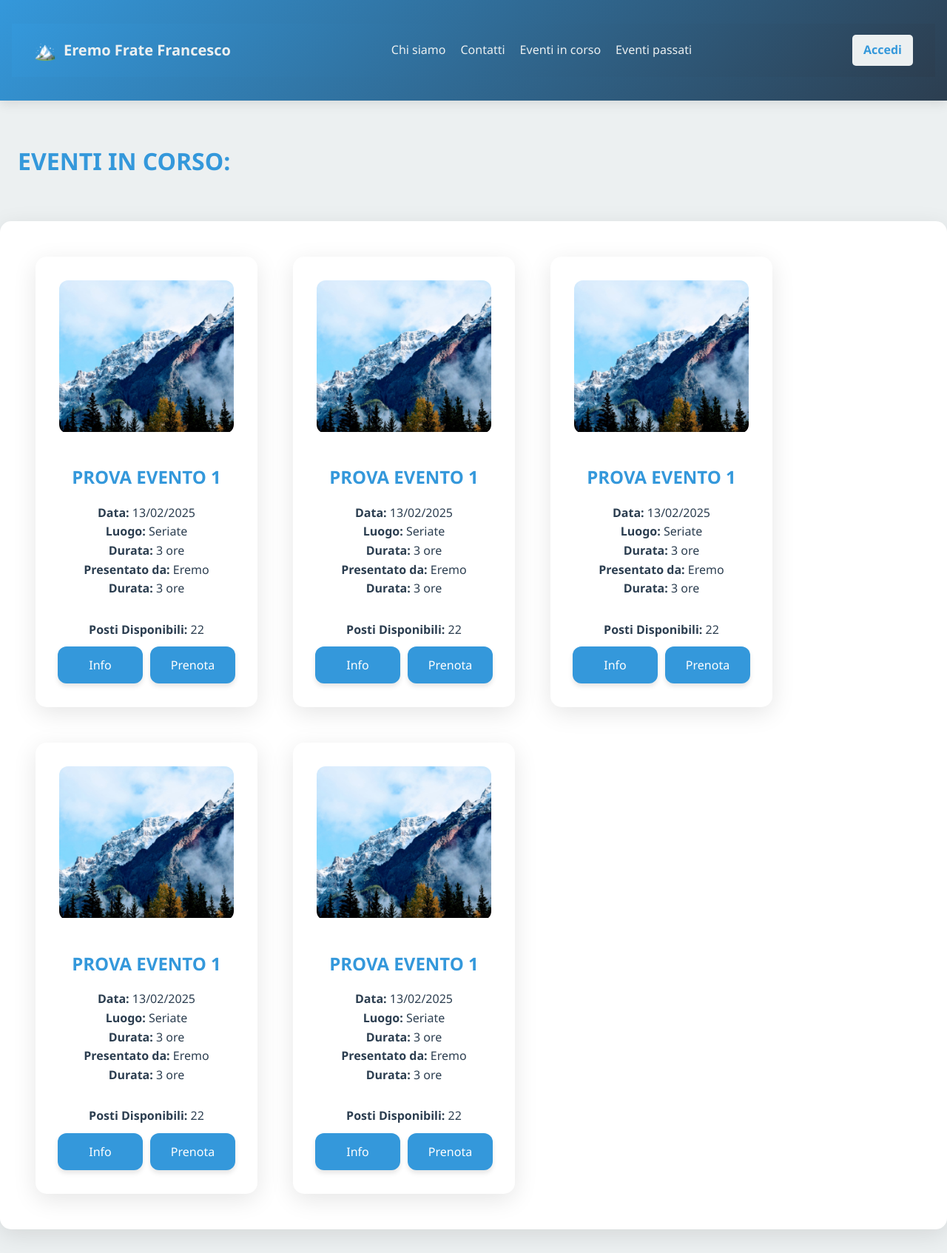
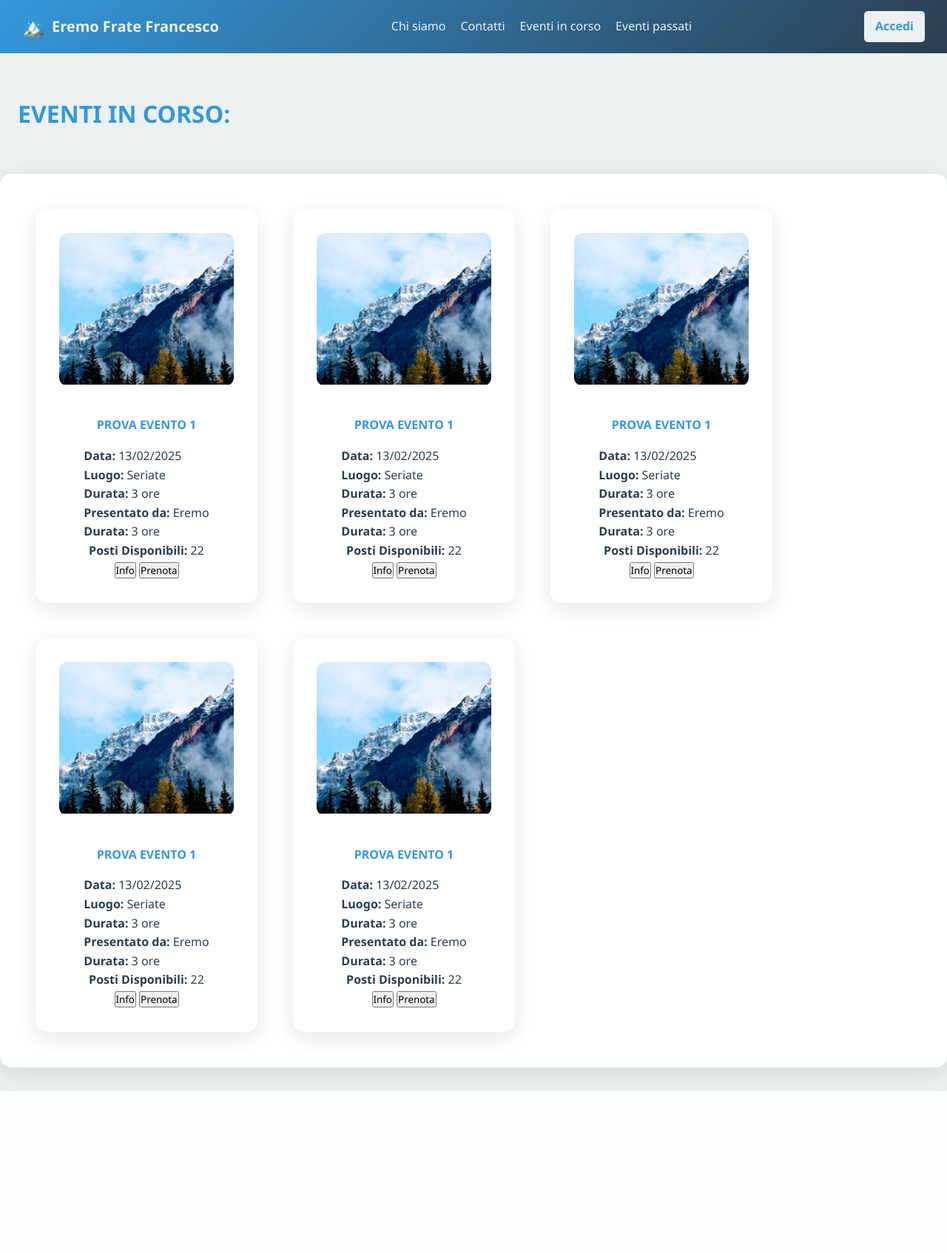
Before and after one commit to ProjetEremo/ProgettoEremo, a PHP site: page /eventiincorso.html in a window 1280 px wide. Shown: the whole page at 74% size. After the commit the page ends 1475 px from the top, so only its background shows below. Run offline with PHP 8.4, Linux system fonts and the light colour scheme.

Commit message:
Fix Merge

```diff
--- a/eremo/src/style.css
+++ b/eremo/src/style.css
@@ -136,12 +136,13 @@ body {
     transform: rotate(90deg);
   }
 
+  /* Menu Mobile */
   .mobile-menu {
     display: flex;
     flex-direction: column;
     gap: 15px;
     position: absolute;
-  top: 60px;
+    top: 100%; /* Appare subito dopo la navbar */
     left: 0;
     width: 100%;
     background: var(--primary);
@@ -152,12 +153,15 @@ body {
     opacity: 0;
     transform: translateY(-10px);
     transition: max-height 0.5s ease-in-out, opacity 0.5s ease-in-out, transform 0.3s ease-in-out;
+    z-index: 1000; /* Assicura che il menu sia in primo piano */
   }
+
   .mobile-menu.open {
-  max-height: 300px;
+    max-height: 350px; /* Aumentato per evitare che l'ultima voce venga tagliata */
     opacity: 1;
     transform: translateY(0);
   }
+
   .mobile-menu a {
     color: var(--light);
     text-decoration: none;
@@ -166,6 +170,7 @@ body {
     display: block;
     transition: background 0.3s ease-in-out, transform 0.2s;
   }
+
   .mobile-menu a:hover {
     background: var(--secondary);
     transform: scale(1.05);
@@ -176,24 +181,22 @@ body {
     .menu {
       display: none;
     }
+
     .hamburger {
       display: block;
     }
   }
 
   header {
-  background: var(--gradient);
-  color: white;
-  padding: 2rem 1rem;
-  text-align: center;
-  box-shadow: 0 4px 15px rgba(0,0,0,0.1);
-  margin-bottom: 2rem;
+    padding: 0; /* Rimuove il padding extra */
+    margin: 0; /* Rimuove eventuali margini */
   }
+
 
   .event-card {
     background: white;
     border-radius: 15px;
-  box-shadow: 0 8px 32px rgba(0,0,0,0.1);
+    box-shadow: 0 8px 32px rgba(0, 0, 0, 0.1);
     margin: 2rem auto;
     padding: 2rem;
     max-width: 800px;
@@ -203,7 +206,7 @@ header {
 
   .event-card:hover {
     transform: translateY(-5px);
-  box-shadow: 0 12px 40px rgba(0,0,0,0.15);
+    box-shadow: 0 12px 40px rgba(0, 0, 0, 0.15);
   }
 
   .event-media {
@@ -229,13 +232,13 @@ header {
     position: relative;
     margin: 2rem 0;
     padding: 1.5rem;
-  background: rgba(255,255,255,0.9);
+    background: rgba(255, 255, 255, 0.9);
     border-radius: 15px;
-  box-shadow: 0 4px 20px rgba(0,0,0,0.08);
+    box-shadow: 0 4px 20px rgba(0, 0, 0, 0.08);
     display: flex;
     justify-content: space-between;
     align-items: center;
-  border: 1px solid rgba(0,0,0,0.05);
+    border: 1px solid rgba(0, 0, 0, 0.05);
   }
 
   .seats-available {
@@ -279,7 +282,7 @@ header {
     left: -50%;
     width: 200%;
     height: 200%;
-  background: rgba(255,255,255,0.1);
+    background: rgba(255, 255, 255, 0.1);
     transform: rotate(45deg);
     transition: all 0.5s ease;
   }
@@ -290,12 +293,12 @@ header {
 
 
   .comment-form {
-  background: rgba(255,255,255,0.95);
+    background: rgba(255, 255, 255, 0.95);
     border-radius: 15px;
     padding: 2rem;
-  box-shadow: 0 8px 32px rgba(0,0,0,0.05);
+    box-shadow: 0 8px 32px rgba(0, 0, 0, 0.05);
     margin: 2rem 0;
-  border: 1px solid rgba(0,0,0,0.08);
+    border: 1px solid rgba(0, 0, 0, 0.08);
   }
 
   .comment-form h4 {
@@ -326,7 +329,7 @@ header {
     min-height: 120px;
     font-size: 1em;
     transition: all 0.3s ease;
-  background: rgba(255,255,255,0.9);
+    background: rgba(255, 255, 255, 0.9);
   }
 
   .comment-form textarea:focus {
@@ -359,7 +362,7 @@ header {
 
   .comment {
     margin: 1.5rem 0;
-  background: rgba(241, 242, 246,0.4);
+    background: rgba(241, 242, 246, 0.4);
     border-radius: 15px;
     padding: 1.5rem;
     position: relative;
@@ -399,7 +402,7 @@ header {
     border-radius: 20px;
     cursor: pointer;
     transition: all 0.3s ease;
-  border: 1px solid rgba(0,0,0,0.1);
+    border: 1px solid rgba(0, 0, 0, 0.1);
     background: white;
   }
 
@@ -444,7 +447,7 @@ header {
     animation: slideIn 0.3s ease;
   }
 
-.reply-form.active textarea{
+  .reply-form.active textarea {
     flex: 1;
     padding: 1.5rem;
     border: 2px solid var(--secondary);
@@ -452,7 +455,7 @@ header {
     min-height: 60px;
     font-size: 1em;
     transition: all 0.3s ease;
-  background: rgba(255,255,255,0.9);
+    background: rgba(255, 255, 255, 0.9);
   }
 
   .replies {
@@ -462,13 +465,25 @@ header {
   }
 
   @keyframes fadeIn {
-  from { opacity: 0; transform: translateY(20px); }
-  to { opacity: 1; transform: translateY(0); }
+    from {
+      opacity: 0;
+      transform: translateY(20px);
+    }
+    to {
+      opacity: 1;
+      transform: translateY(0);
+    }
   }
 
   @keyframes slideIn {
-  from { opacity: 0; transform: translateY(-10px); }
-  to { opacity: 1; transform: translateY(0); }
+    from {
+      opacity: 0;
+      transform: translateY(-10px);
+    }
+    to {
+      opacity: 1;
+      transform: translateY(0);
+    }
   }
 
   @media (max-width: 768px) {
@@ -503,7 +518,7 @@ header {
       width: 100%;
       font-size: 1em;
       transition: all 0.3s ease;
-    background: rgba(255,255,255,0.9);
+      background: rgba(255, 255, 255, 0.9);
     }
 
     .btn-comment {
@@ -523,8 +538,12 @@ header {
   }
 
   @keyframes rotate {
-  from { transform: rotate(0deg); }
-  to { transform: rotate(360deg); }
+    from {
+      transform: rotate(0deg);
+    }
+    to {
+      transform: rotate(360deg);
+    }
   }
 
   .pulse-alert {
@@ -532,15 +551,21 @@ header {
   }
 
   @keyframes pulse {
-  0% { transform: scale(1); }
-  50% { transform: scale(1.1); }
-  100% { transform: scale(1); }
+    0% {
+      transform: scale(1);
+    }
+    50% {
+      transform: scale(1.1);
+    }
+    100% {
+      transform: scale(1);
+    }
   }
 
   .event-card2 {
     background: white;
     border-radius: 15px;
-  box-shadow: 0 8px 32px rgba(0,0,0,0.1);
+    box-shadow: 0 8px 32px rgba(0, 0, 0, 0.1);
     margin: 2rem auto;
     padding: 2rem;
     max-width: 1500px;
@@ -553,7 +578,7 @@ header {
 
   .event-card2:hover {
     transform: translateY(-5px);
-  box-shadow: 0 12px 40px rgba(0,0,0,0.15);
+    box-shadow: 0 12px 40px rgba(0, 0, 0, 0.15);
   }
 
   .titoloeventiincorso {
@@ -569,7 +594,7 @@ header {
   .minievent-card {
     background: white;
     border-radius: 15px;
-  box-shadow: 0 8px 32px rgba(0,0,0,0.1);
+    box-shadow: 0 8px 32px rgba(0, 0, 0, 0.1);
     margin: 1rem;
     padding: 2rem;
     max-width: 300px;
@@ -583,11 +608,11 @@ header {
 
   .minievent-card:hover {
     transform: translateY(-5px);
-  box-shadow: 0 12px 40px rgba(0,0,0,0.15);
+    box-shadow: 0 12px 40px rgba(0, 0, 0, 0.15);
   }
 
   .titolominievent {
-    font-size: 1.5rem; /* Dimensione del carattere */
+    font-size: 1rem; /* Dimensione del carattere */
     font-weight: bold; /* Grassetto */
     color: var(--secondary);
     margin: 0.5rem 0; /* Margine superiore e inferiore */
@@ -616,42 +641,3 @@ header {
   .minievent-media:hover img {
     transform: scale(1.10);
   }
-
-.PostiDisp {
-  margin-top: 30px; /* Aggiungi margine superiore di 10px */
-  margin-bottom: 10px; /* Aggiungi margine superiore di 10px */
-}
-
- .label-container {
-   display: flex;
-   align-items: center;
- }
-.label-container label {
-  margin-right: 10px; /* Spazio tra la label e i pulsanti */
-}
-.label-container button {
-  width: 115px; /* Larghezza fissa */
-  height: 50px;
-  margin: 0 5px; /* Spazio tra i pulsanti */
-  background-color: var(--secondary); /* Colore di sfondo verde */
-  border: none; /* Nessun bordo */
-  color: white; /* Colore del testo bianco */
-  padding: 10px 20px; /* Spaziatura interna */
-  text-align: center; /* Allineamento del testo */
-  text-decoration: none; /* Nessuna sottolineatura */
-  display: inline-block; /* Visualizzazione in linea */
-  font-size: 16px; /* Dimensione del carattere */
-  cursor: pointer; /* Cursore a mano */
-  border-radius: 12px; /* Bordi arrotondati */
-  box-shadow: 0 4px 6px rgba(0, 0, 0, 0.1); /* Ombra del pulsante */
-  transition: background-color 0.3s, box-shadow 0.3s; /* Transizione per il colore di sfondo e l'ombra */
-}
-
-.label-container button:hover {
-  background-color: var(--secondary); /* Colore di sfondo verde più scuro al passaggio del mouse */
-  box-shadow: 0 6px 8px rgba(0, 0, 0, 0.2); /* Ombra più marcata al passaggio del mouse */
-}
-
-.container {
-  text-align: center;
-}
```
Lines whose indentation alone changed are shown as unchanged.
